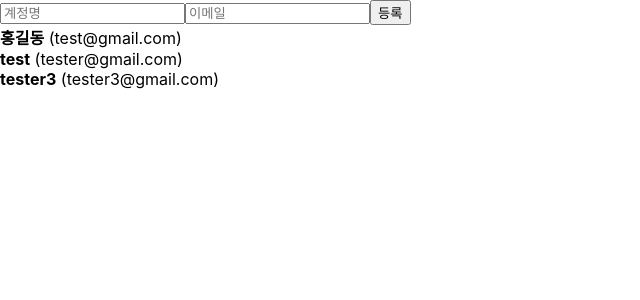
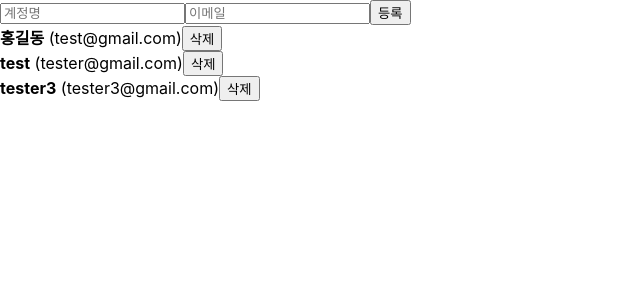
Before and after one commit to SimKyunam/fastcampus-react-tutorial, a React (Create React App) app in the folder begin-react/: page / in a window 1280 px wide. Shown: the top 300 px of the page, without its empty margins (0-640 px from the left). Built offline with nearby package versions, Linux system fonts and the light colour scheme.

Commit message:
배열 추가 및 삭제 이벤트 작업

```diff
--- a/begin-react/src/App.js
+++ b/begin-react/src/App.js
@@ -54,6 +54,10 @@ function App() {
         nextId.current += 1;
     };
 
+    const onRemove = id => {
+        setUsers(users.filter(user => user.id !== id));
+    };
+
     return (
         <>
             <CreateUser
@@ -62,7 +66,7 @@ function App() {
                 onChange={onChange}
                 onCreate={onCreate}
             />
-            <UserList users={users} />
+            <UserList users={users} onRemove={onRemove} />
         </>
     );
 }
--- a/begin-react/src/UserList.js
+++ b/begin-react/src/UserList.js
@@ -1,18 +1,24 @@
 import React from 'react';
 
-function User({ user }) {
+function User({ user, onRemove }) {
+    const { username, email, id } = user;
     return (
         <div>
-            <b>{user.username}</b> <span>({user.email})</span>
+            <b>{username}</b> <span>({email})</span>
+            <button onClick={() => onRemove(id)}>삭제</button>
+            {/*
+                () => onRemove(id)가 아닌 onRemove(id)만 있을 경우
+                시작과 동시에 호출 목록 안나옴, 함수를 생성해야함
+            */}
         </div>
     );
 }
 
-function UserList({ users }) {
+function UserList({ users, onRemove }) {
     return (
         <div>
-            {users.map(user => (
-                <User user={user} key={user.id} />
+            {users.map((user, index) => (
+                <User user={user} key={user.id} onRemove={onRemove} />
             ))}
         </div>
     );
```
Also changed, not shown: 1 other file (tests, documents, lock files or other folders).
